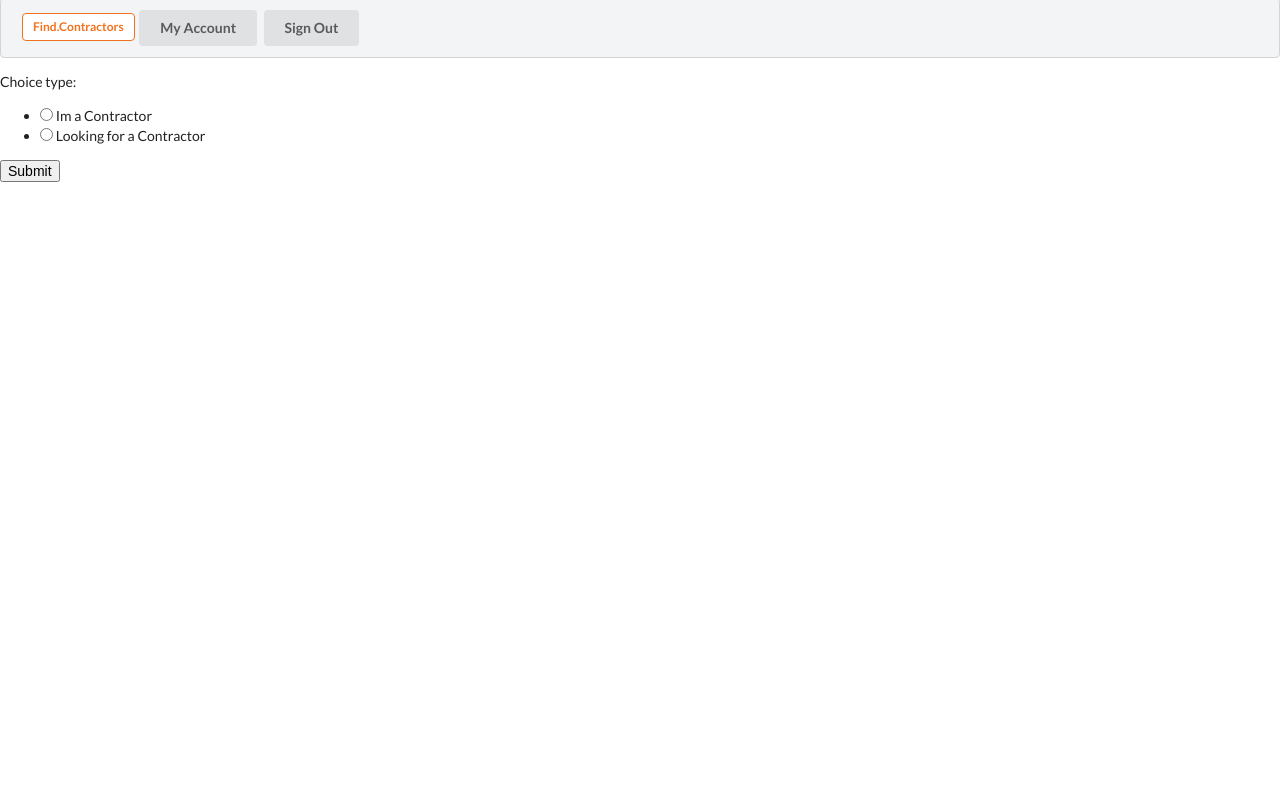
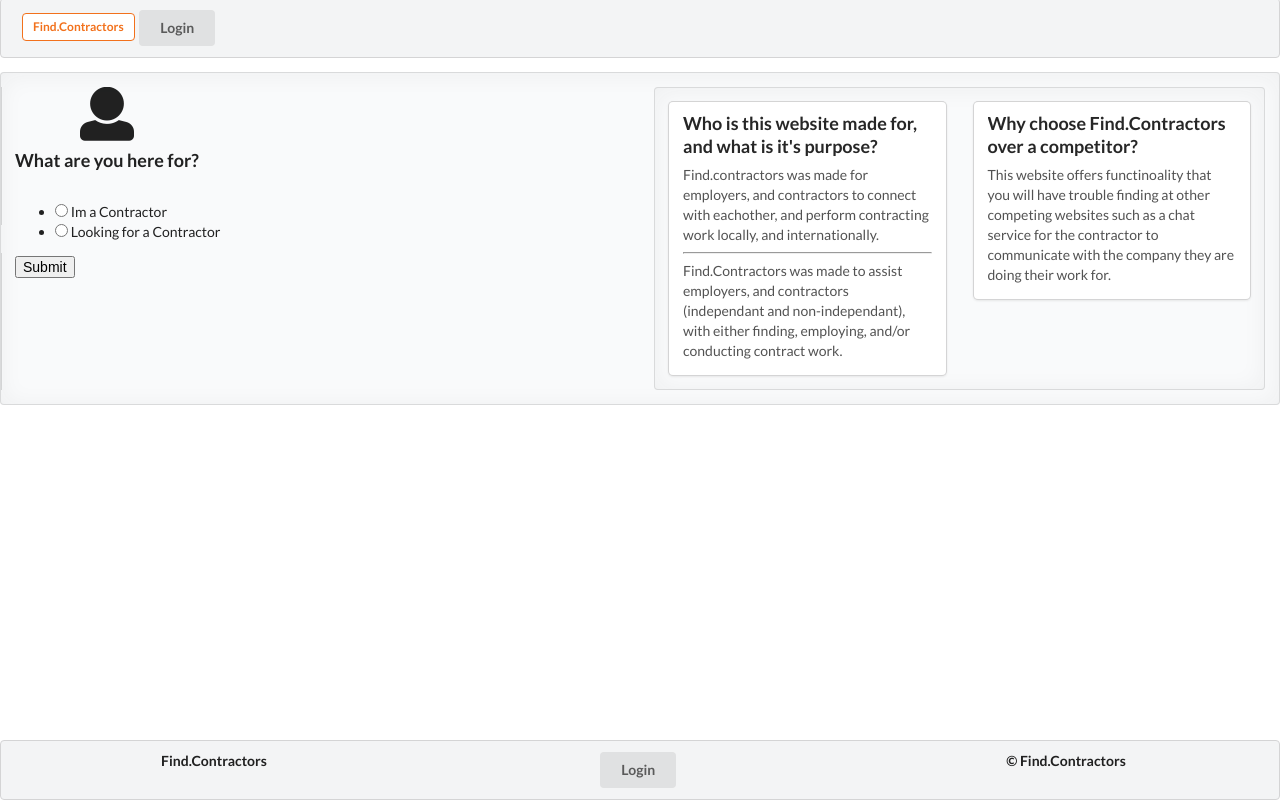
Before and after one commit to Paul-W-0/FindContractors, a Django app: page /signup/ in a window 1280 px wide. Run offline with Django 3.2, Linux system fonts and the light colour scheme.

Commit message:
Worked on signup page design and started work on a new form.

```diff
--- a/ContractorApp/forms.py
+++ b/ContractorApp/forms.py
@@ -56,3 +56,11 @@ class DeleteJobForm(forms.ModelForm):
     class Meta:
         model = Job
         fields = ('title', )
+class HireContractorForm(forms.ModelForm):
+    def __init__(self, *args, **kwargs):
+        self.request = kwargs.pop("request")
+        super(HireContractorForm, self).__init__(*args, **kwargs)
+        self.fields["chosen_contractor_name"].queryset = Job.objects.filter(employer=self.request.user).values_list('chosen_contractor_name', )
+    class Meta:
+        model = Job
+        fields = ('chosen_contractor_name', )
--- a/ContractorApp/models.py
+++ b/ContractorApp/models.py
@@ -16,8 +16,8 @@ class Job(models.Model):
     minimum_qualifications = models.TextField()
     slug = models.SlugField(unique=True, blank=True, null=True)
     contractor_name = models.CharField(max_length=175, default='')
-    contractor_email = models.EmailField(null=True)
     contractor_experience = models.TextField(null=True)
+    chosen_contractor_name = models.CharField(max_length=175, default='')
 class SecurityReport(models.Model):
     title = models.CharField(max_length=110)
     description = models.TextField()
--- a/ContractorApp/templates/signup.html
+++ b/ContractorApp/templates/signup.html
@@ -4,14 +4,90 @@
   <div class="ui orange basic label">
     Find.Contractors
   </div>
+  {% if user.is_authenticated %}
     <a href="/profile/" class="ui button">My Account</a>
     {% if query %}
       <a href="/jobs/create/" class="ui standard button">Post a New Job Opening</a>
     {% endif %}
       <a href="/logout/" class="ui standard button">Sign Out</a>
+  {% else %}
+    <a href="/login/" class="ui standard button">Login</a>
+  {% endif %}
 </h4>
+{% if user.is_authenticated %}
+  You are already signed in to an account
+{% else %}
+<div class="ui placeholder segment">
+  <div class="ui two column grid">
+    <div class="column">
+      <div class="ui icon header">
+        <i class="user icon"></i>
+        <p>What are you here for?</p>
+      </div>
       <form method="POST">
         {% csrf_token %}
-    {{ form.as_p }}
+        {{ form.choice_type }}
         <input type="submit" />
       </form>
+    </div>
+    <div class="column">
+      <div class="ui placeholder segment">
+        <div class="ui two column grid">
+          <div class="column">
+            <div class="ui card">
+              <div class="content">
+                <div class="header">
+                  Who is this website made for, and what is it's purpose?
+                </div>
+                <div class="description">
+                  Find.contractors was made for employers, and contractors to connect with eachother, and perform contracting work locally, and internationally.
+                  <hr />
+                  Find.Contractors was made to assist employers, and contractors (independant and non-independant), with either finding, employing, and/or conducting contract work.
+                </div>
+              </div>
+            </div>
+          </div>
+          <div class="column">
+            <div class="ui card">
+              <div class="content">
+                <div class="header">
+                  Why choose Find.Contractors over a competitor?
+                </div>
+                <div class="description">
+                  This website offers functinoality that you will have trouble finding at other competing websites such as a chat service for the contractor to communicate with the company they are doing their work for.
+                </div>
+              </div>
+            </div>
+          </div>
+        </div>
+      </div>
+    </div>
+    <div class="ui vertical divider"></div>
+  </div>
+</div>
+{% endif %}
+<footer style="position: fixed; bottom: 0; width: 100%;" class="ui secondary block header">
+  <center>
+    <div class="ui three column grid">
+      <div class="column">
+        <strong>
+          Find.Contractors
+        </strong>
+      </div>
+      <div class="column">
+        {% if user.is_authenticated %}
+          <a href="/profile/" class="ui button">My Account</a>
+          {% if query %}
+            <a href="/jobs/create/" class="ui standard button">Post a New Job Opening</a>
+          {% endif %}
+            <a href="/logout/" class="ui standard button">Sign Out</a>
+        {% else %}
+          <a href="/login/" class="ui standard button">Login</a>
+        {% endif %}
+      </div>
+      <div class="column">
+        <strong class="ui right aligned text">&copy; Find.Contractors</strong>
+      </div>
+    </div>
+  </center>
+</footer>
--- a/ContractorApp/views.py
+++ b/ContractorApp/views.py
@@ -3,7 +3,7 @@ from django.shortcuts import render, get_object_or_404
 from .models import Contractor, Job, Profile, SecurityReport
 from django.contrib.auth.decorators import login_required
 from django.views.decorators.csrf import csrf_protect
-from .forms import ContractorSignUpForm, DeleteJobForm, JobApplicationForm, UserTypeForm, WorkSignUpForm, ProfileSetup, JobCreationForm, SecurityReportForm
+from .forms import ContractorSignUpForm, DeleteJobForm, HireContractorForm, JobApplicationForm, UserTypeForm, WorkSignUpForm, ProfileSetup, JobCreationForm, SecurityReportForm
 from django.contrib.auth import logout
 from django.contrib.auth.models import User
 from django.core import mail
@@ -18,7 +18,19 @@ def home(request):
             if Contractor.objects.filter(user=request.user).get(is_a_contractor=False):
                 contractor_user_query = Contractor.objects.filter(user=request.user).get(is_a_contractor=False)
                 job_query = Job.objects.filter(employer=request.user).all()
-                return render(request, 'home.html', { 'query':contractor_user_query, 'job_query':job_query, } )
+                if request.method == "POST":
+                    form = HireContractorForm(request.POST, request=request)
+                    if form.is_valid():
+                        save_form = form.save()
+                        save_form.contractor_name = form.cleaned_data.get('chosen_contractor_name')
+                        save_form.save()
+                        Job.objects.update(chosen_contractor_name=save_form.contractor_name)
+                        return render(request, 'home.html', { 'query':contractor_user_query, 'job_query':job_query, 'form':form, } )
+                    else:
+                        return HttpResponse('Please make sure all fields are filled out properly, and try again.')
+                else:
+                    form = HireContractorForm(request=request)
+                    return render(request, 'home.html', { 'query':contractor_user_query, 'job_query':job_query, 'form':form, } )
         except Contractor.DoesNotExist:
                 contractor_query = Contractor.objects.filter(user=request.user).get(is_a_contractor=True)
                 if contractor_query:
@@ -199,11 +211,9 @@ def job_apply(request, slug):
                 if form.is_valid():
                     save_form = form.save()
                     save_form.name = form.cleaned_data.get('name')
-                    save_form.email = form.cleaned_data.get('email')
                     save_form.related_experience = form.cleaned_data.get('related_experience')
                     save_form.save()
                     Job.objects.update(contractor_name=save_form.name)
-                    Job.objects.update(contractor_email=save_form.email)
                     Job.objects.update(contractor_experience=save_form.related_experience)
                     connection = mail.get_connection()
                     connection.open()
```
Also changed, not shown: ContractorApp/templates/account/profile.html (+7 -4 lines), ContractorApp/templates/home.html (+7 -2 lines), ContractorApp/migrations/0041_auto_20220409_1836.py (added), ContractorApp/migrations/0042_remove_job_chosen_contractor_experience.py (added), db.sqlite3. Lines whose indentation alone changed are shown as unchanged.
